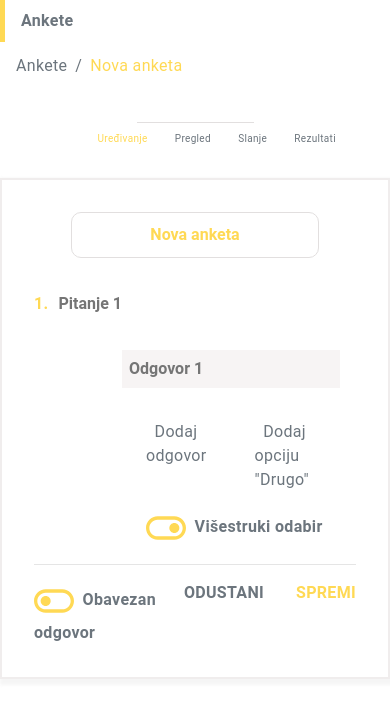
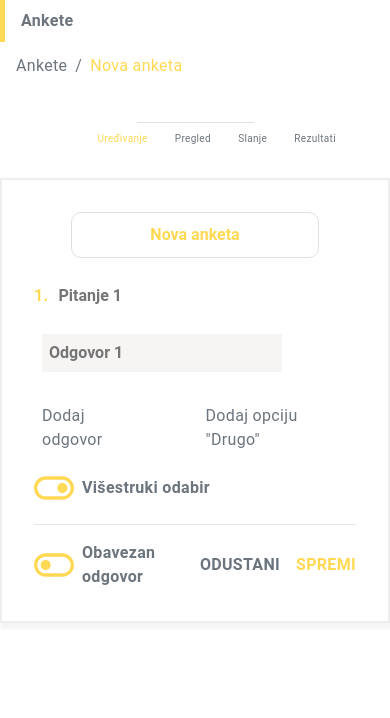
Before and after one commit to tasteslikestrawberries/survey-app, a React (Create React App) app: page /survey-app/newsurvey in a window 390 px wide. Shown: the top 718 px of the page. Built offline with nearby package versions, Linux system fonts and the light colour scheme; the HTML template or start-up script is replaced by a standard one.

Commit message:
fixed some responsivity issues

```diff
--- a/src/App.css
+++ b/src/App.css
@@ -107,6 +107,7 @@ html {
 
   label {
     display:block;
+    margin-bottom: 0rem;
   }
 
   .hoverIcon {
@@ -146,6 +147,11 @@ html {
     color: #FFD954;
   }
 
+  .questionWrapper {
+    display:flex;
+    align-items: center;
+  }
+
   .questionWrapper:hover .hoverIcon {
     display:block;
     left:70%;
@@ -164,11 +170,7 @@ html {
     border:none;
     font-weight:bold;
     padding: 10px;
-    min-width:60vw;
-  }
-
-  .answersWrapper{
-    margin-left:5rem;
+    min-width:50vw;
   }
 
   .answerWrapper {
@@ -195,7 +197,13 @@ html {
   .addButtons {
     display:flex;
     column-gap: 3rem;
-    margin: 1rem 2rem;
+    margin: 1rem 0;
+  }
+
+  .addButtonsFlex {
+    display:inline-flex;
+    column-gap: 0.5rem;
+    align-items: center;
   }
 
   .addAnswer {
@@ -203,13 +211,23 @@ html {
   }
 
   .toggleButtons {
+    display:flex;
+    column-gap: 0.5rem;
+    align-items: center;
     font-weight: bold;
-    margin: 0 2rem;
   }
 
   .itemsBelow {
     display:flex;
-    justify-content: space-between;
+    font-weight: bold;
+    align-items: center;
+    column-gap: 1rem;
+  }
+
+  .itemsBelowFlex {
+    display:inline-flex;
+    column-gap: 0.5rem;
+    align-items: center;
     font-weight: bold;
   }
 
@@ -217,7 +235,7 @@ html {
     display:inline-flex;
     text-transform: uppercase;
     justify-content: flex-end;
-    column-gap: 2rem;
+    column-gap: 1rem;
     font-weight: bold;
   }
 
@@ -265,6 +283,10 @@ html {
       padding-top:2rem;
     }
 
+    label {
+      margin-bottom: 0.5rem;
+    }
+
     .stepSelectorText{
       width: 46%;
       column-gap: 2rem;
@@ -281,4 +303,40 @@ html {
     padding:2rem 2rem 1rem 2rem;
     }
 
+    .answersWrapper{
+      margin-left:5rem;
+    }
+
+    .addButtons {
+      margin: 1rem 2rem;
+    }
+
+    .toggleButtons{
+      margin: 0 2rem;
+    }
+
+  .dismissSave {
+    column-gap: 2rem;
+}
+
   }
+
+  @media (min-width: 959px) {
+  .itemsBelow {
+    justify-content: space-between;
+    column-gap: 2rem;
+  }
+}
+
+  /*VERY SMALL SCREENS*/
+
+  @media (max-width: 330px) {
+
+    .addButtons{
+      column-gap:1rem;
+    }
+    .dismissSave{
+      flex-wrap: wrap;
+    }
+
+  }
--- a/src/components/newsurvey.js
+++ b/src/components/newsurvey.js
@@ -54,8 +54,9 @@ const NewSurvey = () => {
 
         {
         questions.map( (question, index) => (
-            <label className='questionWrapper'>
+            <div className='questionWrapper'>
               <span className='questionNumber'>{index + 1}.</span>
+              <span>
               <input
                 type="text"
                 placeholder={`Pitanje ${index + 1}`}
@@ -70,7 +71,8 @@ const NewSurvey = () => {
                 value={question}>
               </input>
               <Icon icon={pencilIcon} className='hoverIcon' style={{color: '#aaaaaa', fontSize: '28px', boxShadow:'1px 1px 2px 1px rgba(206, 203, 203, 0.2)'}}/>
-            </label>
+              </span>
+            </div>
           ))
         }
 
@@ -98,17 +100,27 @@ const NewSurvey = () => {
           }
 
         <div className='addButtons'>
-          <span><Icon icon={plusCircleFilled} className='addAnswer' style={{color: '#FFD954', fontSize: '32px'}} onClick={() => setAnswers( (prevAnswers) => [...prevAnswers, ''])}></Icon>&nbsp;&nbsp;Dodaj odgovor</span>
+          <div className='addButtonsFlex'>
+            <span>
+              <Icon icon={plusCircleFilled}
+                className='addAnswer'
+                style={{color: '#FFD954', fontSize: '32px'}}
+                onClick={() => setAnswers( (prevAnswers) => [...prevAnswers, ''])}>
+              </Icon>
+            </span>
+            <span>Dodaj odgovor</span>
+          </div>
 
+          <div className='addButtonsFlex'>
             <span onClick={() => setOptionOther(  (prevState) => !prevState)}>
               {
               optionOther
               ?   <Icon icon={plusCircleFilled} style={{color: '#FFD954', fontSize: '32px', cursor:'pointer'}}></Icon>
               :   <Icon icon={plusCircleFilled} style={{color: '#e2dfdf', fontSize: '32px', cursor:'pointer'}}></Icon>
               }
-
-        &nbsp;&nbsp;Dodaj opciju "Drugo"
             </span>
+            <span>Dodaj opciju "Drugo"</span>
+          </div>
         </div>
 
 
@@ -119,9 +131,8 @@ const NewSurvey = () => {
                  ?   <CgToggleOn className='toggleOn' style={{color: '#FFD954', fontSize: '40px', cursor:'pointer'}} />
                  :   <CgToggleOff className='toggleOff' style={{color: '#FFD954', fontSize: '40px', cursor:'pointer'}} />
                }
-
-                  &nbsp;&nbsp;Višestruki odabir
               </span>
+              <span>Višestruki odabir</span>
           </div>
 
         </div>
@@ -129,15 +140,16 @@ const NewSurvey = () => {
         <hr/>
 
         <div className='itemsBelow'>
+          <div className='itemsBelowFlex'>
           <span onClick={() => setIsRequired( (prevState) => !prevState)}>
           {
             isRequired
             ?   <CgToggleOff className='toggleOff' style={{color: '#FFD954', fontSize: '40px', border:'aaaaaa', cursor:'pointer'}} />
             :   <CgToggleOn className='toggleOn' style={{color: '#FFD954', fontSize: '40px', cursor:'pointer'}} />
           }
-            &nbsp;&nbsp;Obavezan odgovor
           </span>
-
+          <span>Obavezan odgovor</span>
+          </div>
 
           <div className='dismissSave'>
             <span>Odustani</span>
```
Lines whose indentation alone changed are shown as unchanged.
